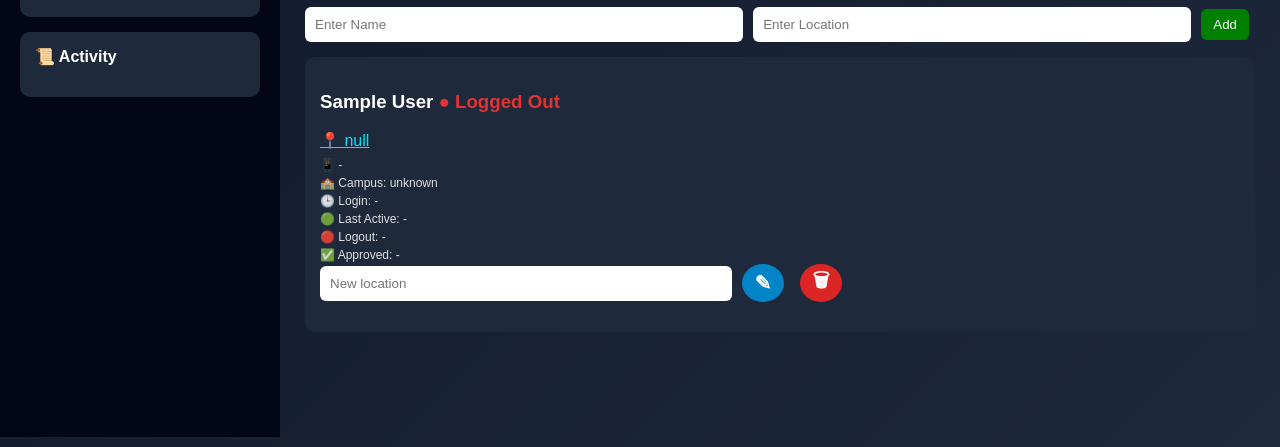
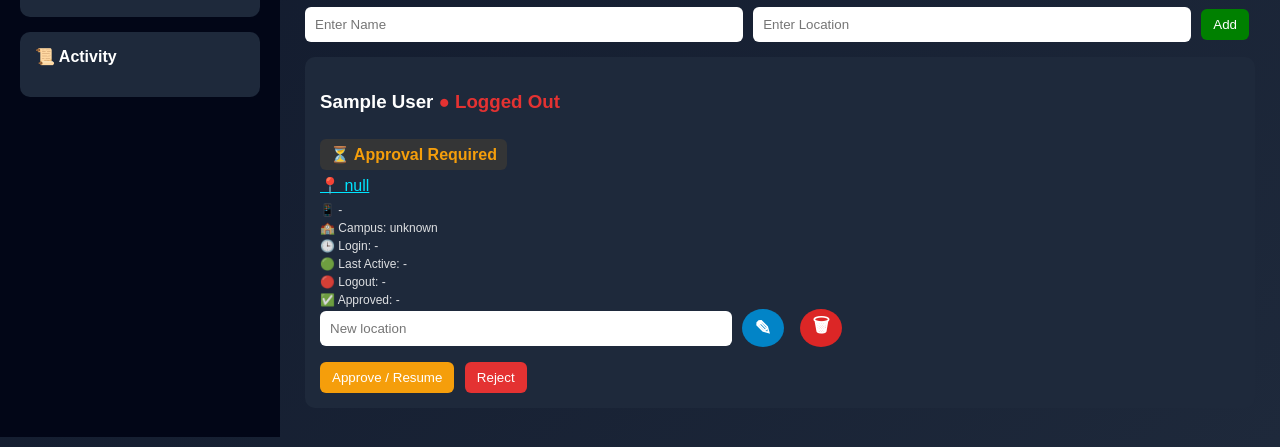
Before and after one commit to reethikakavuri09-tech/Student_Tracking_System, a Flask app: page /dashboard in a window 1280 px wide. Shown: the part 422-869 px from the top of the page. Run offline with Flask 3, Linux system fonts and the light colour scheme; the visitor is signed in with stand-in values (Sample User, id 1); data comes from the database, SQL or seed files in the repository; data that the repository does not hold is empty.

Commit message:
fix approval button display
:wq#

```diff
--- a/templates/dashboard.html
+++ b/templates/dashboard.html
@@ -274,7 +274,12 @@
 </h3>
 
 <div class="permissionWrap">
-{% if student.status == "outside" and student.approval_status != "logged_out" %}
+{% if student.approval_status == "pending" %}
+<div class="permissionWarn" onclick="toggleActions('{{ student.name }}')">
+⏳ Approval Required
+</div>
+
+{% elif student.status == "outside" and student.approval_status != "logged_out" %}
 <div class="permissionWarn" onclick="toggleActions('{{ student.name }}')">
 🚨 Permission Required
 </div>
@@ -456,7 +461,15 @@
   statusBadge.innerHTML = getStatusHtml(s.status, s.approval_status);
 
  permissionWrap.innerHTML = "";
-  if(s.status === "outside" && s.approval_status !== "logged_out"){
+
+if(s.approval_status === "pending"){
+  permissionWrap.innerHTML =
+    `<div class="permissionWarn"
+      onclick="toggleActions('${String(s.name).replace(/'/g,"\\'")}')">
+      ⏳ Approval Required
+     </div>`;
+
+}else if(s.status === "outside" && s.approval_status !== "logged_out"){
   permissionWrap.innerHTML =
     `<div class="permissionWarn"
       onclick="toggleActions('${String(s.name).replace(/'/g,"\\'")}')">
@@ -484,6 +497,9 @@
   actionWrap.innerHTML =
     `<button onclick="approveStudent('${String(s.name).replace(/'/g,"\\'")}')" style="background:#f59e0b;">Approve / Resume</button>
      <button onclick="rejectStudent('${String(s.name).replace(/'/g,"\\'")}')" style="background:#e43232;">Reject</button>`;
+
+  actionWrap.style.display = "block";
+
 }else{
   actionWrap.innerHTML = "";
   actionWrap.style.display = "none";
--- a/templates/student_tracking.html
+++ b/templates/student_tracking.html
@@ -233,7 +233,7 @@
 
 refreshStudentStatus();
 startLiveTracking();
-setInterval(refreshStudentStatus, 7000);
+setInterval(refreshStudentStatus, 5000);
 </script>
 
 </body>
```
Lines whose indentation alone changed are shown as unchanged.
